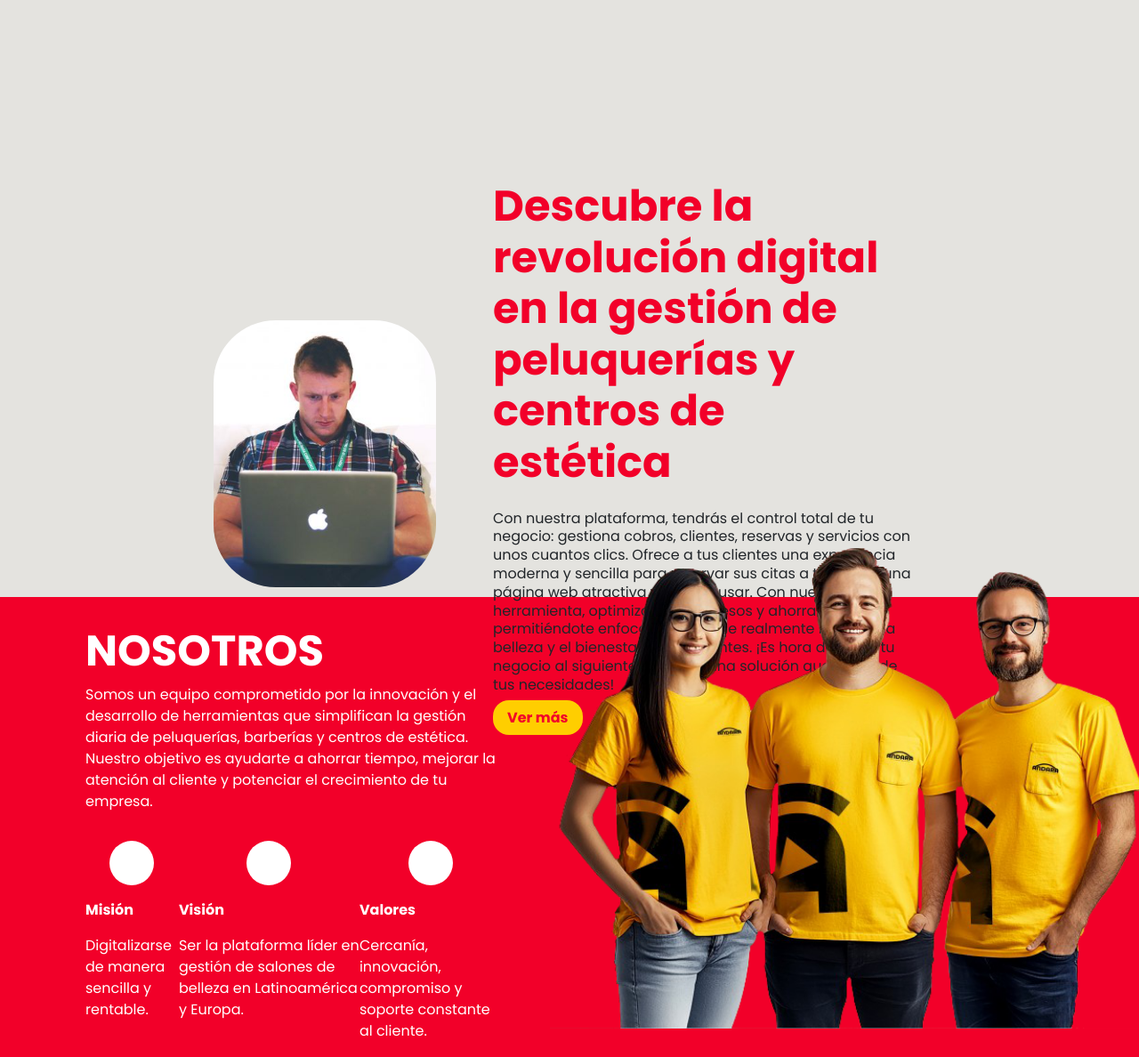
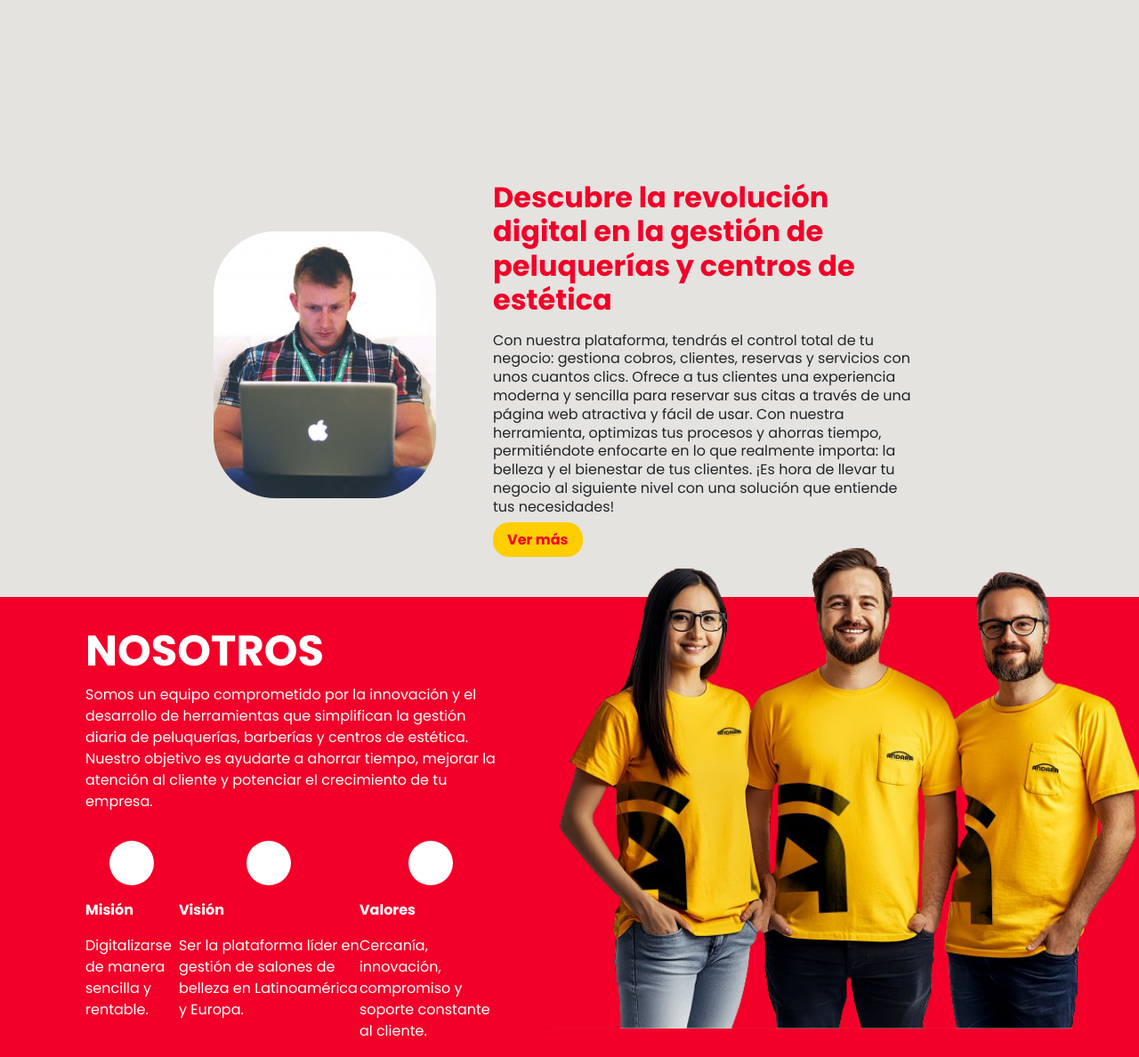
Before and after one commit to staging-environment/andara, a PHP site: page /home.php in a window 1280 px wide. Shown: the part 1000-2188 px from the top of the page at 89% size. Run offline with PHP 8.4, Linux system fonts and the light colour scheme; some libraries are stand-ins or nearby versions.

Commit message:
update size

```diff
--- a/css/estilos.css
+++ b/css/estilos.css
@@ -417,7 +417,7 @@ div#tab4-content label {
     h3 {
         margin-bottom: .5em;
         font-family: 'PoppinsBold';
-        font-size: 3em;
+        font-size: 2em;
     }
 }
 
```
